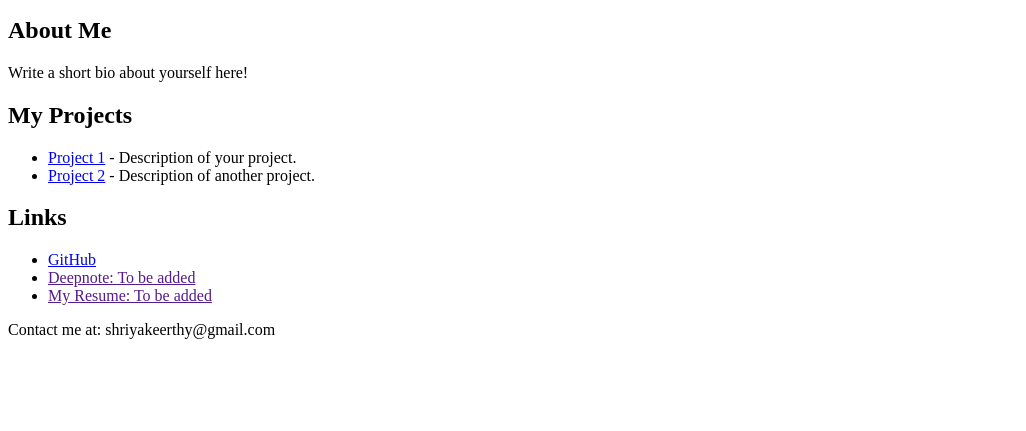
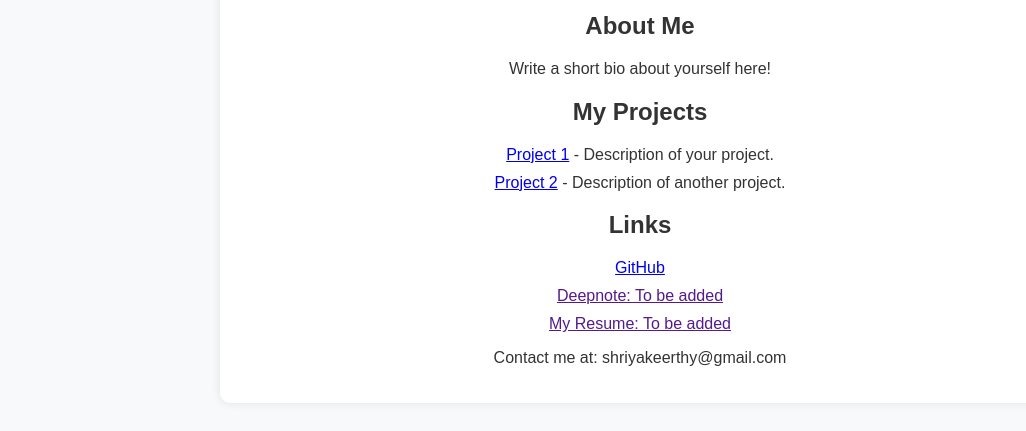
Before and after one commit to TonoH12/portfolio, a plain HTML site: page index.html in a window 1280 px wide. Shown: the part 375-806 px from the top of the page, without its empty margins (0-1026 px from the left). Drawn offline with Linux system fonts and the light colour scheme; a script that the page names is missing.

Commit message:
Update index.html

```diff
--- a/index.html
+++ b/index.html
@@ -4,7 +4,7 @@
     <meta charset="UTF-8">
     <meta name="viewport" content="width=device-width, initial-scale=1.0">
     <title>My Personal Portfolio</title>
-    <link rel="stylesheet" href="styles.css">
+    <link rel="stylesheet" href="cssWeb.css">
     <script defer src="script.js"></script>
 </head>
 <body>
```
